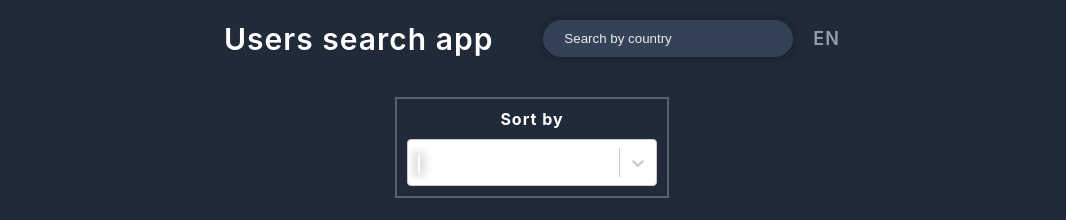
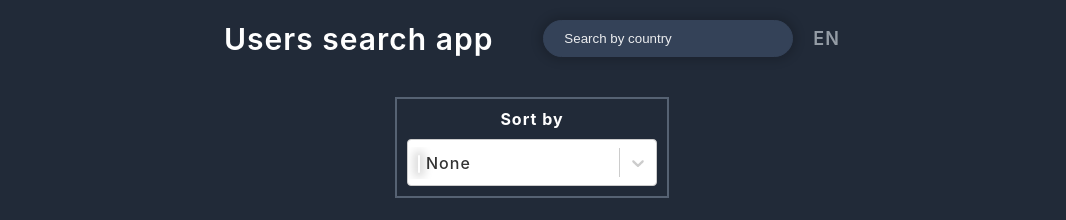
Before and after one commit to felix1234567890/react_recoil_users, a React (Create React App) app: page / in a window 1280 px wide. Shown: the top 220 px of the page, without its empty margins (108-1174 px from the left). Built offline with nearby package versions, Linux system fonts and the light colour scheme.

Commit message:
Filtering and sorting working

```diff
--- a/src/App.js
+++ b/src/App.js
@@ -1,37 +1,74 @@
-import React, { useEffect } from "react";
+import React, { useEffect, useState, useCallback } from "react";
 import "./app.scss";
 import { useRecoilState, useRecoilValue } from "recoil";
 import {
   usersState,
   searchState,
   filterState,
-  paginationState,
-  paginatedUsers,
+  filteredUsers,
+  sortedUsers,
 } from "./atom";
 import Header from "./components/Header";
 import Filters from "./components/Filters";
 import UsersList from "./components/UsersList";
 import Pagination from "./components/Pagination";
-import { paginateUsers, shuffleUsers } from "./helpers";
+import { shuffleUsers } from "./helpers";
 
 function App() {
-  const [{ loading, users }, setUsersData] = useRecoilState(usersState);
-  const [_, setSearch] = useRecoilState(searchState);
+  const [{ loading }, setUsersData] = useRecoilState(usersState);
+  const [search, setSearch] = useRecoilState(searchState);
   const [filter, setFilter] = useRecoilState(filterState);
-  const shownUsers = useRecoilValue(paginatedUsers);
+  const [currentUsers, setCurrentUsers] = useState([]);
+  const [shownUsers, setShownUsers] = useState([]);
+  const filtered = useRecoilValue(filteredUsers);
+  const sorted = useRecoilValue(sortedUsers);
+
   const [
-    { itemsPerPage, pageCount, pageNumber },
+    { itemsPerPage, pageNumber, pageCount },
     setPaginationState,
-  ] = useRecoilState(paginationState);
+  ] = useState({
+    pageNumber: 1,
+    itemsPerPage: 6,
+    pageCount: 0,
+  });
+
   const handleSearch = (event) => {
     setSearch(event.target.value);
   };
-  const handleSortByAge = (srtOrder) => {
-    setFilter(srtOrder);
+  const paginateUsers = useCallback(
+    (pageNumber = 1, itemsPerPage = 6) => {
+      const skip = (pageNumber - 1) * itemsPerPage;
+      if (currentUsers.length > 0) {
+        const shownUsers = currentUsers.slice(skip, skip + itemsPerPage);
+        setShownUsers(shownUsers);
+      } else setShownUsers([]);
+    },
+    [currentUsers]
+  );
+  useEffect(() => {
     setPaginationState((prevState) => ({
       ...prevState,
       pageNumber: 1,
+      pageCount: Math.ceil(filtered.length / itemsPerPage),
     }));
+    setCurrentUsers(filtered);
+  }, [filtered, itemsPerPage, search]);
+
+  useEffect(() => {
+    setPaginationState((prevState) => ({
+      ...prevState,
+      pageNumber: 1,
+      pageCount: Math.ceil(sorted.length / itemsPerPage),
+    }));
+    setCurrentUsers(sorted);
+  }, [sorted, itemsPerPage, filter]);
+
+  useEffect(() => {
+    paginateUsers();
+  }, [currentUsers, paginateUsers]);
+
+  const handleSortByAge = (srtOrder) => {
+    setFilter(srtOrder);
   };
 
   const increaseNumber = () => {
@@ -47,6 +84,9 @@ function App() {
       pageNumber: prevState.pageNumber - 1,
     }));
   };
+  useEffect(() => {
+    paginateUsers(pageNumber);
+  }, [pageNumber, paginateUsers]);
 
   useEffect(() => {
     setUsersData((prev) => ({ ...prev, loading: true }));
@@ -54,17 +94,15 @@ function App() {
       data.json().then((res) => {
         const data = shuffleUsers(res);
         setUsersData({ users: data, loading: false });
+        setCurrentUsers(data);
         setPaginationState((prevState) => ({
           ...prevState,
           pageCount: Math.ceil(res.length / itemsPerPage),
         }));
       })
     );
-  }, [itemsPerPage, setPaginationState, setUsersData]);
+  }, [itemsPerPage, setUsersData]);
 
-  useEffect(() => {
-    paginateUsers(users, paginationState.pageNumber);
-  }, [users]);
   return (
     <>
       <Header search={handleSearch} />
--- a/src/atom.js
+++ b/src/atom.js
@@ -4,22 +4,26 @@ export const usersState = atom({
   key: "users",
   default: { users: [], loading: false },
 });
+
 export const filterState = atom({
   key: "filter",
-  default: {},
+  default: { value: "", label: "None" },
 });
+
 export const searchState = atom({
   key: "searchTerm",
   default: "",
 });
+
 export const paginationState = atom({
   key: "pagination",
   default: {
     pageNumber: 1,
     itemsPerPage: 6,
-    pageCount: null,
+    pageCount: 0,
   },
 });
+
 export const paginatedUsers = selector({
   key: "paginatedUsers",
   get: ({ get }) => {
@@ -32,48 +36,59 @@ export const paginatedUsers = selector({
     }
   },
 });
+
 export const sortedUsers = selector({
   key: "sortedUsers",
   get: ({ get }) => {
     const { users } = get(usersState);
     const filter = get(filterState);
+    let sortedUsers;
+
     switch (filter.value) {
       case "desc":
-        return users.sort((a, b) => {
+        sortedUsers = [...users].sort((a, b) => {
           return b.age - a.age;
         });
+        break;
       case "asc":
-        return users.sort((a, b) => {
+        sortedUsers = [...users].sort((a, b) => {
           return a.age - b.age;
         });
+        break;
       case "under40":
-        return users
+        sortedUsers = users
           .filter((user) => user.age < 40)
           .sort((a, b) => a.age - b.age);
+        break;
       case "over40":
-        return users
+        sortedUsers = users
           .filter((user) => user.age > 40)
           .sort((a, b) => a.age - b.age);
+        break;
       case "female":
-        return users.filter((user) => user.gender === "female");
+        sortedUsers = users.filter((user) => user.gender === "female");
+        break;
       case "male":
-        return users.filter((user) => user.gender === "male");
+        sortedUsers = users.filter((user) => user.gender === "male");
+        break;
       default:
         return users;
     }
+    return sortedUsers;
   },
 });
+
 export const filteredUsers = selector({
   key: "filteredUsers",
   get: ({ get }) => {
     const { users } = get(usersState);
     const searchTerm = get(searchState);
-    // const searchedUsers = users.filter((user) => {
-    //   if (user.country.toLowerCase().startsWith(searchTerm.toLowerCase()))
-    //     return true;
-    //   return false;
-    // });
-    // searchedUsers.sort((a, b) => a.country - b.country);
-    // return paginateUsers(searchedUsers);
+    const val = new RegExp(searchTerm.toLowerCase(), "g");
+    const searchedUsers = users.filter((user) => {
+      if (user.country.toLowerCase().match(val)) return true;
+      return false;
+    });
+    searchedUsers.sort((a, b) => a.country - b.country);
+    return searchedUsers;
   },
 });
--- a/src/components/UsersList.jsx
+++ b/src/components/UsersList.jsx
@@ -2,6 +2,7 @@ import React from "react";
 import UserItem from "./UserItem";
 
 const UsersList = ({ users, loading }) => {
+  console.log(users);
   return (
     <div className="container">
       {loading && <h1>Loading...</h1>}
--- a/src/helpers.js
+++ b/src/helpers.js
@@ -6,10 +6,3 @@ export const shuffleUsers = (users) => {
   }
   return users;
 };
-export const paginateUsers = (users, pageNumber = 1, itemsPerPage = 6) => {
-  const skip = (pageNumber - 1) * itemsPerPage;
-  if (users.length > 0) {
-    const shownUsers = users.slice(skip, skip + itemsPerPage);
-    return shownUsers;
-  }
-};
```
